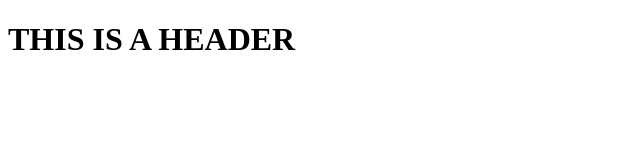
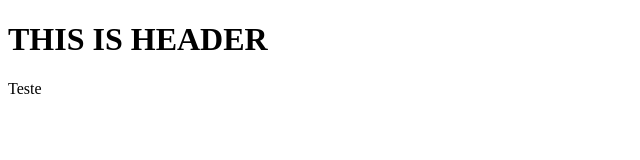
Before and after one commit to Lucas-Levandoski/html-calc-hours, a plain HTML site: page index.html in a window 1280 px wide. Shown: the whole page, without its empty margins (0-640 px from the left). Drawn offline with Linux system fonts and the light colour scheme.

Commit message:
This is a test guache add paragraph

```diff
--- a/index.html
+++ b/index.html
@@ -6,6 +6,7 @@
   <title>Page Title</title>
 </head>
 <body>
-  <h1>THIS IS A HEADER</h1>
+  <h1>THIS IS  HEADER</h1>
+  <p>Teste</p>
 </body>
 </html>
```
